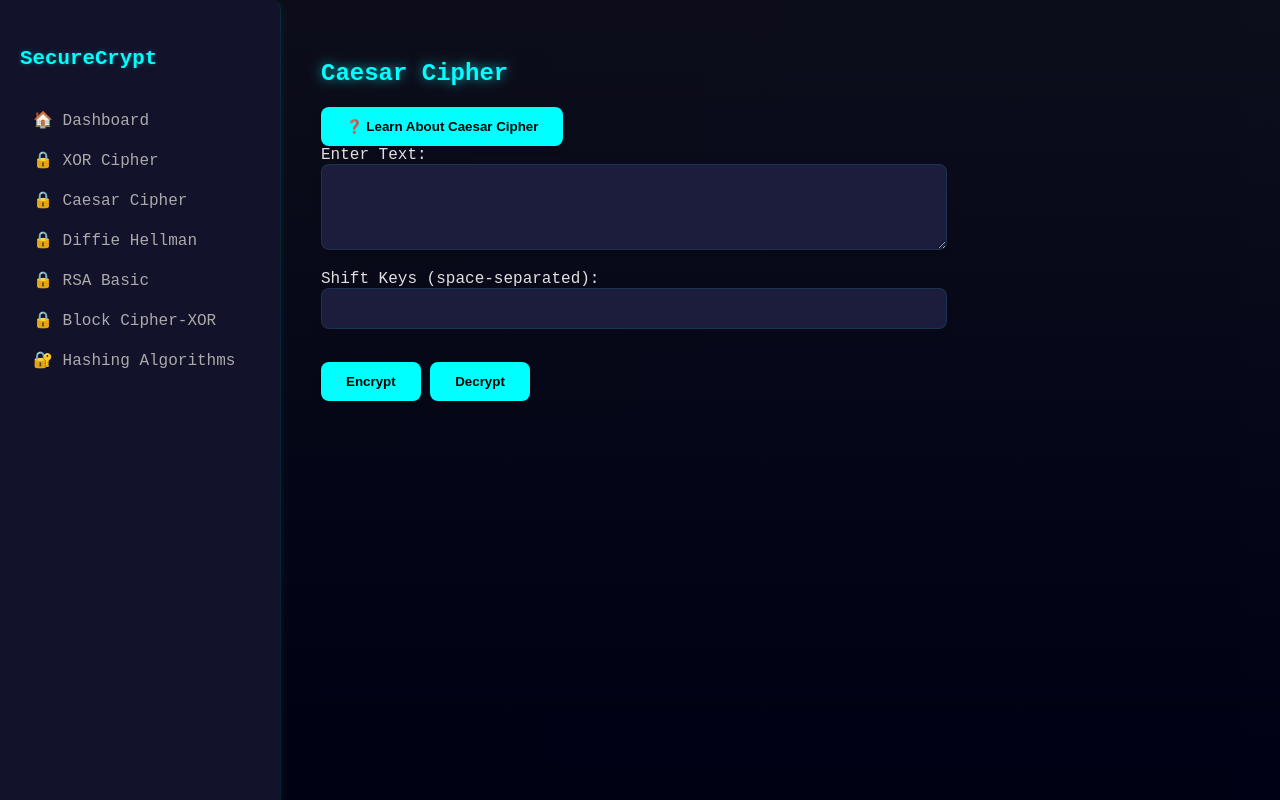
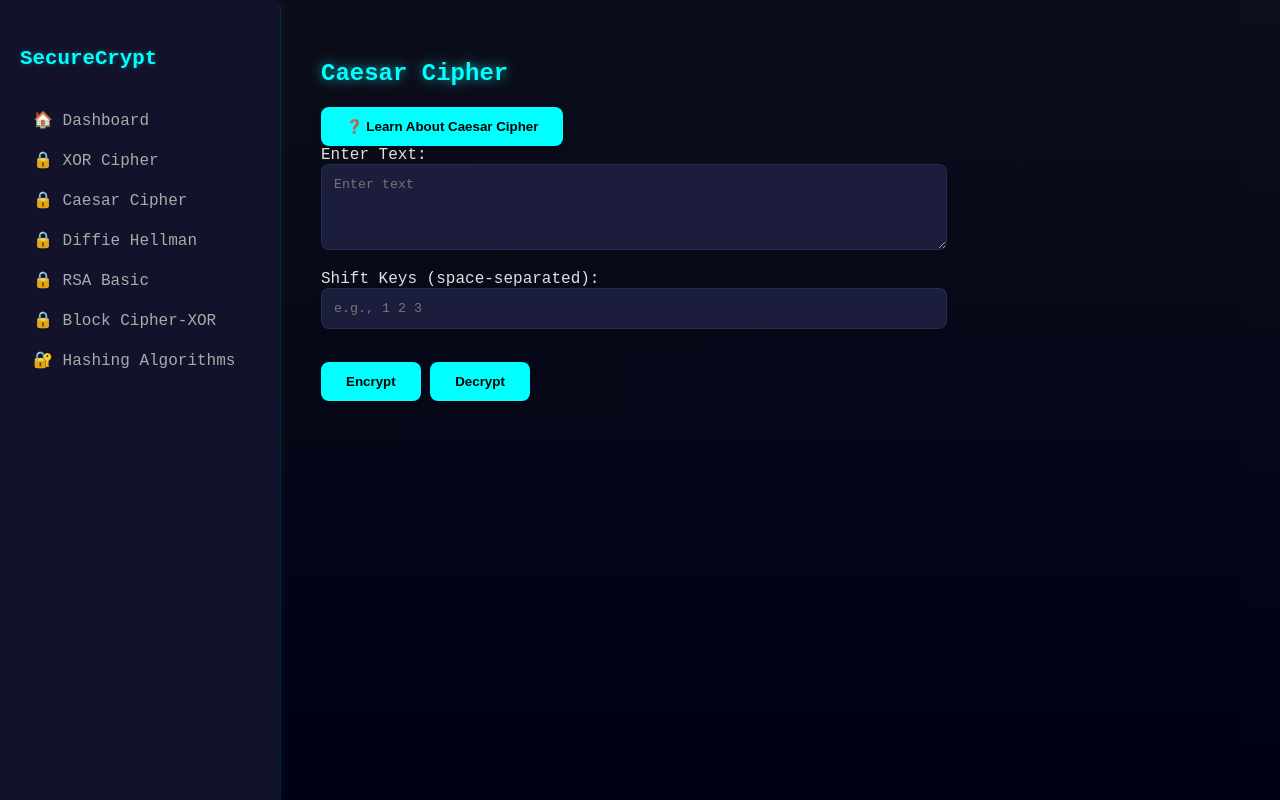
Before and after one commit to kzzZia/AC-FinalProject, a Flask app: page /caesar in a window 1280 px wide. Run offline with Flask 3, Linux system fonts and the light colour scheme.

Commit message:
Update caesar.html
added placeholder to provides a hint or example text inside form fields

```diff
--- a/templates/caesar.html
+++ b/templates/caesar.html
@@ -47,10 +47,10 @@
 
 <form method="POST">
     <label>Enter Text:</label><br>
-    <textarea name="text" rows="4" cols="60">{{ request.form.text or '' }}</textarea><br>
+    <textarea name="text" rows="4" placeholder="Enter text" cols="60">{{ request.form.text or '' }}</textarea><br>
 
     <label>Shift Keys (space-separated):</label><br>
-    <input type="text" name="shifts" value="{{ request.form.shifts or '' }}" required><br><br>
+    <input type="text" name="shifts" placeholder="e.g., 1 2 3" value="{{ request.form.shifts or '' }}" required><br><br>
 
     <button type="submit" name="action" value="encrypt">Encrypt</button>
     <button type="submit" name="action" value="decrypt">Decrypt</button>
```
